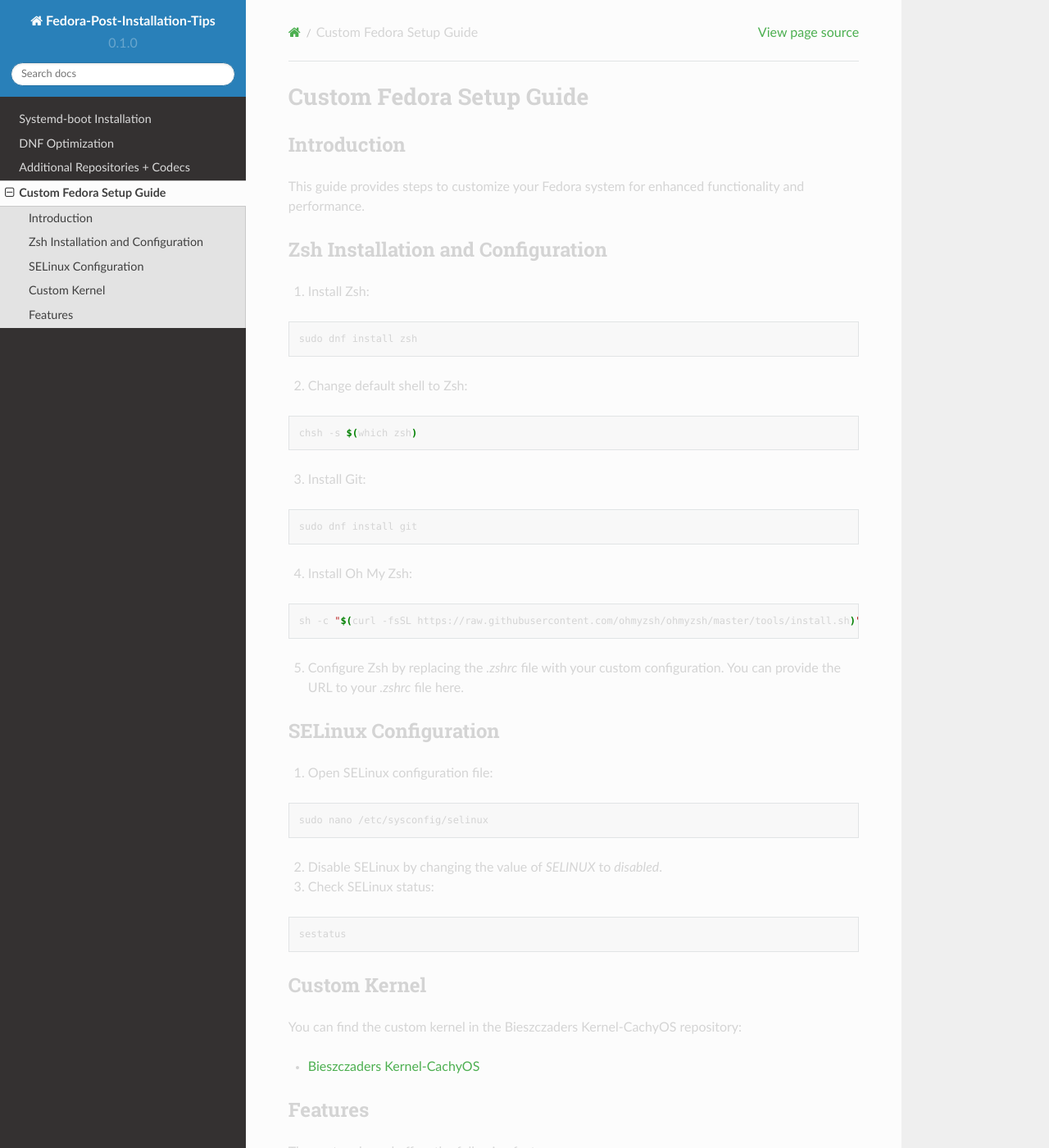
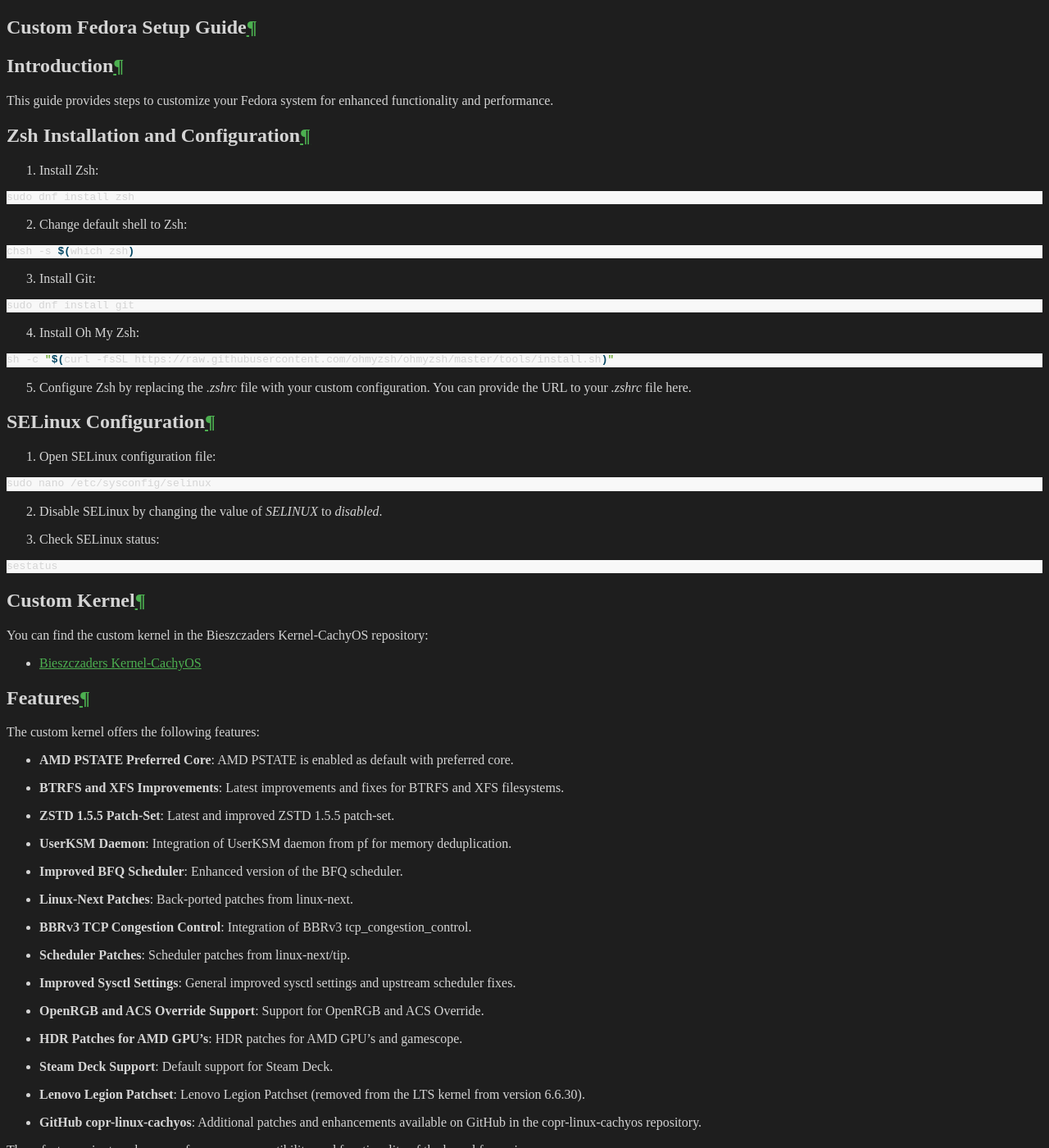
Before and after one commit to Witek3023/Fedora-Post-Installation-Tips, a Sphinx documentation site: the page built from docs/source/personal.rst, in a window 1280 px wide and 1400 px high. Shown: the whole window at 82% size. Built offline with Sphinx 7.4.7, drawn with Linux system fonts in a browser that asks for light colours; some of the changed text lies outside the part shown.

Commit message:
Update conf.py

```diff
--- a/docs/source/conf.py
+++ b/docs/source/conf.py
@@ -30,7 +30,7 @@
 
 # -- Options for HTML output
 
-html_theme = 'sphinx_rtd_theme'
+html_style = 'css/custom.css'
 
 # -- Options for EPUB output
 epub_show_urls = 'footnote'
```
